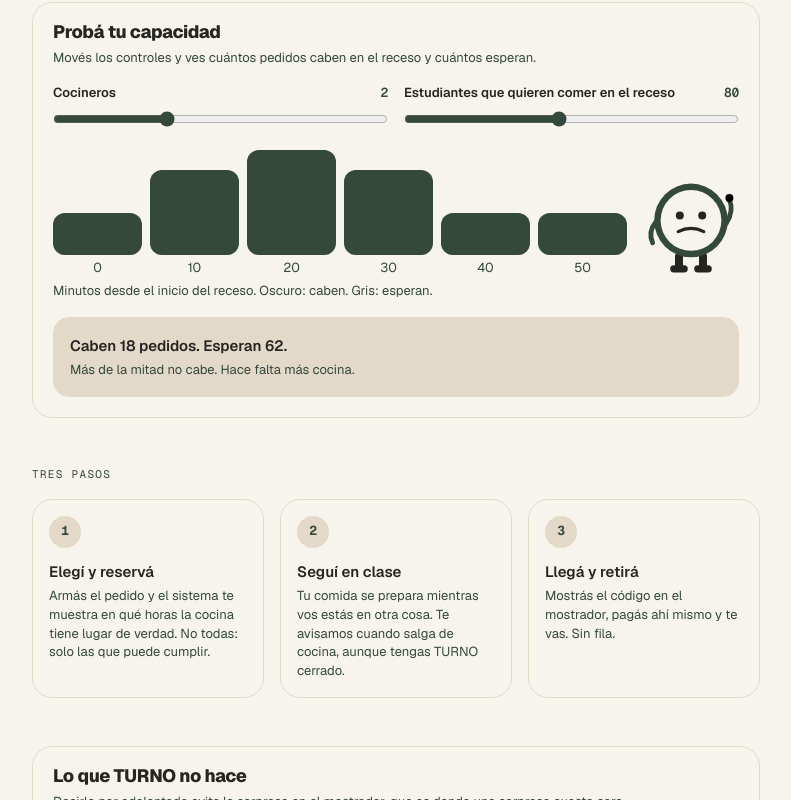
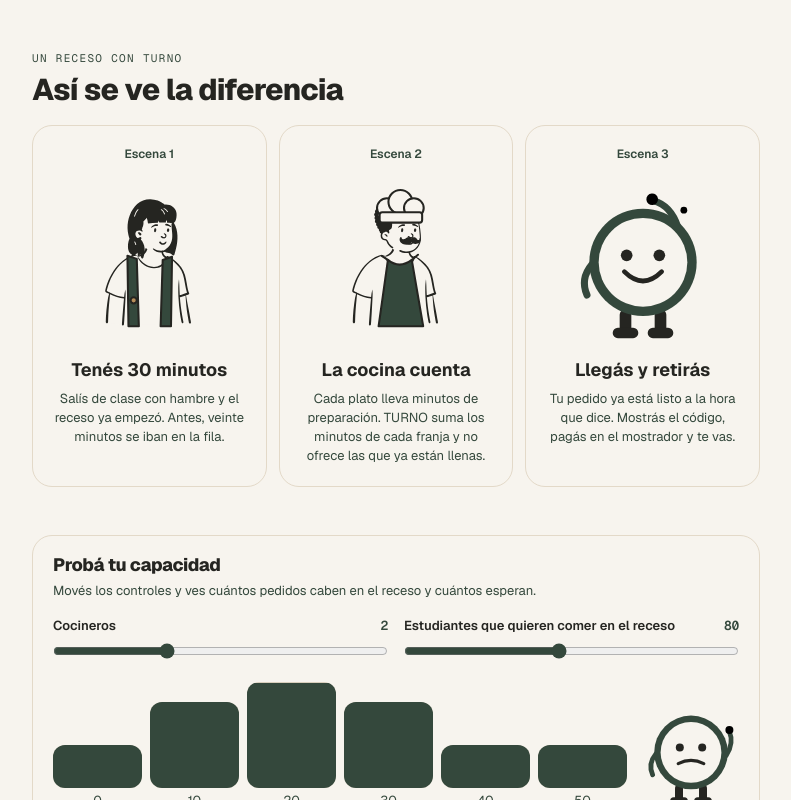
Before and after one commit to NormanSMA/turno, a Next.js app: page /como-funciona in a window 1280 px wide. Shown: the part 900-1700 px from the top of the page, without its empty margins (244-1035 px from the left). Built offline with nearby package versions, Linux system fonts and the light colour scheme; no server answers.

Commit message:
feat(pantalla-0): historia del receso con personajes, y CSP de /entrar y /como-funciona

```diff
--- a/src/app/como-funciona/page.tsx
+++ b/src/app/como-funciona/page.tsx
@@ -3,6 +3,7 @@ import Link from "next/link";
 import { Navegacion } from "@/components/Navegacion";
 import { ComparacionReceso } from "@/components/ComparacionReceso";
 import { SimuladorSimple } from "@/components/SimuladorSimple";
+import { HistoriaReceso } from "@/components/HistoriaReceso";
 import { CabeceraTurno } from "@/components/marca";
 import { Icono } from "@/components/iconos";
 
@@ -92,7 +93,10 @@ export default function Pagina() {
         id="contenido"
         className="mx-auto w-full max-w-3xl px-4 pb-28 pt-8 sm:px-5 sm:pb-16"
       >
-        <SimuladorSimple />
+        <HistoriaReceso />
+        <div className="mt-12">
+          <SimuladorSimple />
+        </div>
 
         <section className="mt-12">
           <h2 className="etiqueta mb-4">Tres pasos</h2>
--- a/src/components/ComparacionReceso.tsx
+++ b/src/components/ComparacionReceso.tsx
@@ -54,11 +54,11 @@ interface Tramo {
  * Los tres valores estan elegidos contra el texto que llevan encima:
  *   #c91525 con blanco -> 5.81:1 (urgencia)
  *   #e49b19 con tinta  -> 7.68:1
- *   #34483c con blanco -> 8.95:1 (oliva, la solución)
+ *   #5a7a66 con blanco -> 4.76:1 (oliva aclarado, visible sobre el fondo oscuro)
  */
 const ROJO_FILA = "#c91525";
 const AMBAR_COCINA = "#e49b19";
-const ROJO_MARCA = "#34483c";
+const ROJO_MARCA = "#5a7a66";
 
 const SIN: Tramo[] = [
   {
--- /dev/null
+++ b/src/components/HistoriaReceso.tsx
@@ -0,0 +1,54 @@
+import { Personaje } from "@/components/mascota/Personaje";
+import { MascotaTurno } from "@/components/mascota/Turno";
+
+/**
+ * La historia de un receso, en tres escenas (pantalla 0).
+ *
+ * Cuenta el producto con las tres personas que lo hacen funcionar: quien
+ * estudia, quien cocina y la hora que TURNO les promete. Va antes del
+ * simulador: primero se entiende el problema, después se juega con los números.
+ */
+const ESCENAS = [
+  {
+    id: "estudiante",
+    titulo: "Tenés 30 minutos",
+    texto: "Salís de clase con hambre y el receso ya empezó. Antes, veinte minutos se iban en la fila.",
+    figura: <Personaje quien="estudiante" size={168} titulo="Una estudiante con mochila" />,
+  },
+  {
+    id: "cocina",
+    titulo: "La cocina cuenta",
+    texto: "Cada plato lleva minutos de preparación. TURNO suma los minutos de cada franja y no ofrece las que ya están llenas.",
+    figura: <Personaje quien="cocinero" size={168} titulo="Un cocinero con gorro y delantal" />,
+  },
+  {
+    id: "retiro",
+    titulo: "Llegás y retirás",
+    texto: "Tu pedido ya está listo a la hora que dice. Mostrás el código, pagás en el mostrador y te vas.",
+    figura: <MascotaTurno estado="listo" size={140} titulo="La mascota de TURNO celebra" />,
+  },
+];
+
+export function HistoriaReceso() {
+  return (
+    <section aria-labelledby="historia" className="mt-12">
+      <p className="etiqueta">Un receso con TURNO</p>
+      <h2 id="historia" className="titulo mt-2 text-3xl">
+        Así se ve la diferencia
+      </h2>
+      <ol className="mt-5 grid gap-3 sm:grid-cols-3">
+        {ESCENAS.map((e, i) => (
+          <li
+            key={e.id}
+            className="flex flex-col items-center rounded-lg border border-borde p-5 text-center"
+          >
+            <span className="text-caption font-semibold text-texto-2">Escena {i + 1}</span>
+            <div className="mt-2 flex h-44 items-end justify-center">{e.figura}</div>
+            <h3 className="mt-3 text-h3 font-bold">{e.titulo}</h3>
+            <p className="mt-2 text-chico text-texto-2">{e.texto}</p>
+          </li>
+        ))}
+      </ol>
+    </section>
+  );
+}
```
Also changed, not shown: 1 other file (tests, documents, lock files or other folders).
